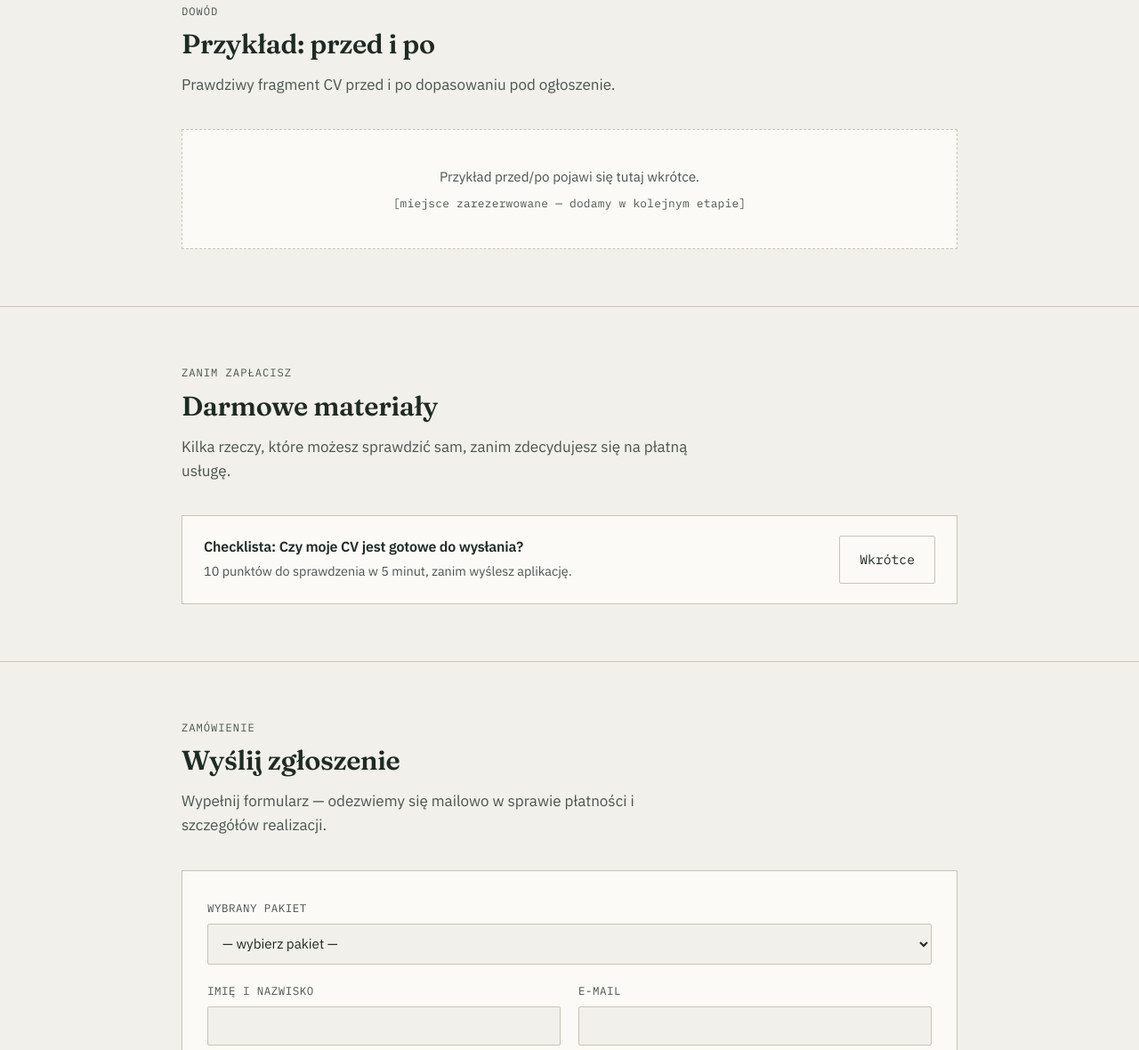
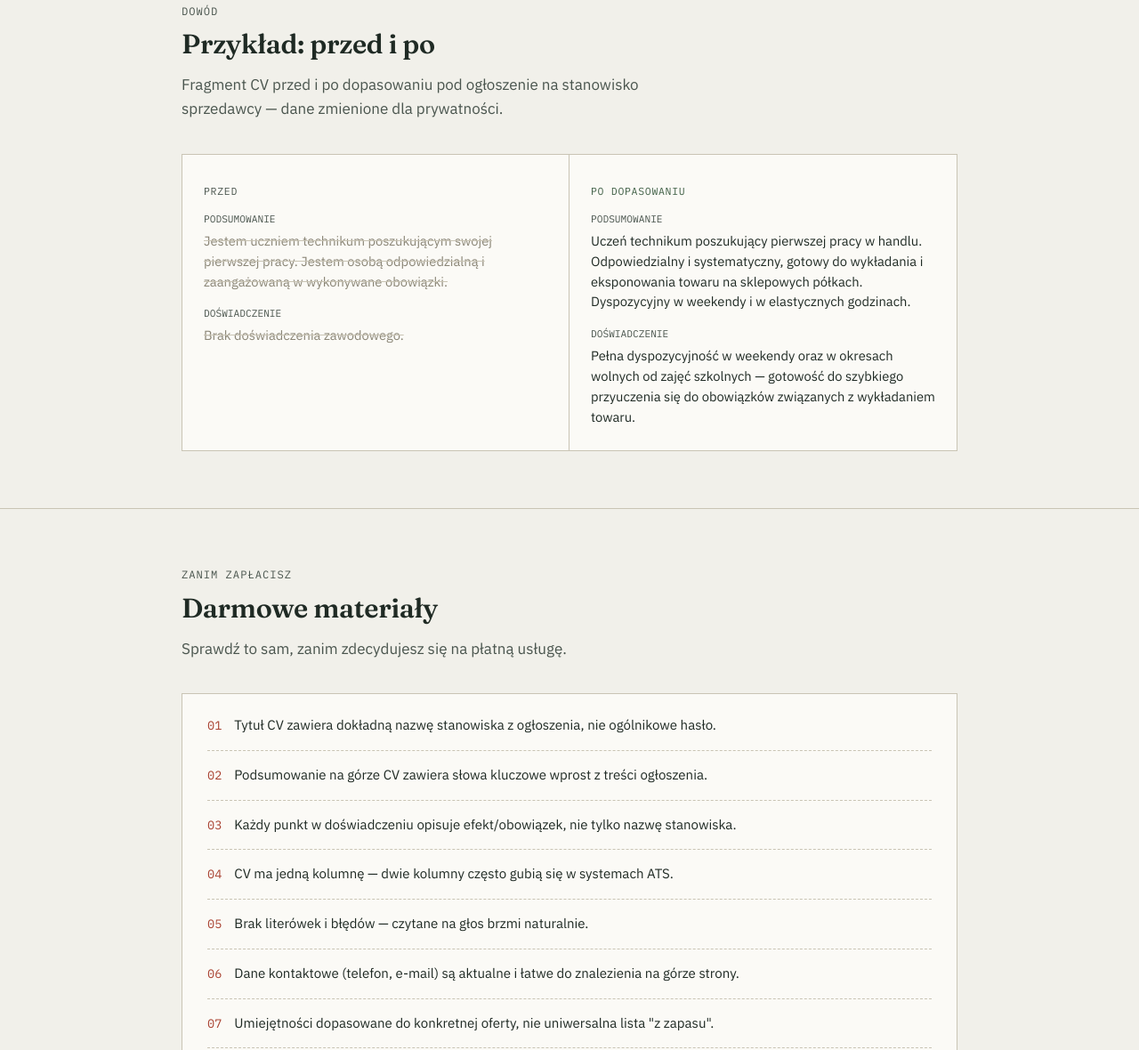
Before and after one commit to kontaktdobierz/dobierz, a website: page index.html in a window 1280 px wide. Shown: the part 2000-3180 px from the top of the page at 89% size. Drawn offline with Linux system fonts and the light colour scheme.

Commit message:
index.html

```diff
--- a/index.html
+++ b/index.html
@@ -414,6 +414,78 @@
     margin-top:8px;
     font-size:0.8rem;
   }
+  .compare{
+    display:grid;
+    grid-template-columns:1fr 1fr;
+    gap:0;
+    border:1px solid var(--line);
+  }
+  @media (max-width:720px){ .compare{grid-template-columns:1fr;} }
+  .compare > div{
+    padding:26px 24px;
+  }
+  .compare .before{
+    background:var(--paper-card);
+    border-right:1px solid var(--line);
+  }
+  @media (max-width:720px){ .compare .before{ border-right:none; border-bottom:1px solid var(--line); } }
+  .compare .after{
+    background:#FBFAF6;
+  }
+  .compare-label{
+    font-family:'IBM Plex Mono', monospace;
+    font-size:0.72rem;
+    letter-spacing:0.06em;
+    text-transform:uppercase;
+    margin-bottom:14px;
+    display:inline-block;
+  }
+  .compare .before .compare-label{ color:var(--ink-soft); }
+  .compare .after .compare-label{ color:var(--green); }
+  .compare-field{
+    font-family:'IBM Plex Mono', monospace;
+    font-size:0.7rem;
+    color:var(--ink-soft);
+    text-transform:uppercase;
+    margin:16px 0 4px;
+  }
+  .compare-field:first-of-type{ margin-top:0; }
+  .compare p.txt{
+    font-size:0.92rem;
+    line-height:1.55;
+    margin:0;
+    color:var(--ink);
+  }
+  .compare .before p.txt{ color:#8B8677; text-decoration:line-through; text-decoration-color:#C9C4B4; }
+
+  .checklist-card{
+    border:1px solid var(--line);
+    background:var(--paper-card);
+    padding:8px 28px;
+  }
+  .checklist-card li{
+    display:flex;
+    gap:14px;
+    align-items:flex-start;
+    padding:16px 0;
+    border-top:1px dashed var(--line);
+    list-style:none;
+  }
+  .checklist-card li:first-child{ border-top:none; }
+  .checklist-card .num{
+    font-family:'IBM Plex Mono', monospace;
+    color:var(--red);
+    font-size:0.85rem;
+    flex-shrink:0;
+    padding-top:1px;
+  }
+  .checklist-card p{
+    margin:0;
+    font-size:0.94rem;
+    color:var(--ink);
+    line-height:1.5;
+  }
+  .checklist-card ul{ margin:0; padding:0; }
 
   /* ---------- FORMULARZ ZAMÓWIENIA ---------- */
   .order-form{
@@ -673,11 +745,23 @@
     <div class="section-head">
       <div class="section-eyebrow">Dowód</div>
       <h2>Przykład: przed i po</h2>
-      <p>Prawdziwy fragment CV przed i po dopasowaniu pod ogłoszenie.</p>
+      <p>Fragment CV przed i po dopasowaniu pod ogłoszenie na stanowisko sprzedawcy — dane zmienione dla prywatności.</p>
     </div>
-    <div class="example-box">
-      Przykład przed/po pojawi się tutaj wkrótce.
-      <span class="mono">[miejsce zarezerwowane — dodamy w kolejnym etapie]</span>
+    <div class="compare">
+      <div class="before">
+        <span class="compare-label">Przed</span>
+        <div class="compare-field">Podsumowanie</div>
+        <p class="txt">Jestem uczniem technikum poszukującym swojej pierwszej pracy. Jestem osobą odpowiedzialną i zaangażowaną w wykonywane obowiązki.</p>
+        <div class="compare-field">Doświadczenie</div>
+        <p class="txt">Brak doświadczenia zawodowego.</p>
+      </div>
+      <div class="after">
+        <span class="compare-label">Po dopasowaniu</span>
+        <div class="compare-field">Podsumowanie</div>
+        <p class="txt">Uczeń technikum poszukujący pierwszej pracy w handlu. Odpowiedzialny i systematyczny, gotowy do wykładania i eksponowania towaru na sklepowych półkach. Dyspozycyjny w weekendy i w elastycznych godzinach.</p>
+        <div class="compare-field">Doświadczenie</div>
+        <p class="txt">Pełna dyspozycyjność w weekendy oraz w okresach wolnych od zajęć szkolnych — gotowość do szybkiego przyuczenia się do obowiązków związanych z wykładaniem towaru.</p>
+      </div>
     </div>
   </div>
 </section>
@@ -687,14 +771,21 @@
     <div class="section-head">
       <div class="section-eyebrow">Zanim zapłacisz</div>
       <h2>Darmowe materiały</h2>
-      <p>Kilka rzeczy, które możesz sprawdzić sam, zanim zdecydujesz się na płatną usługę.</p>
+      <p>Sprawdź to sam, zanim zdecydujesz się na płatną usługę.</p>
     </div>
-    <div class="resource-card">
-      <div>
-        <h3>Checklista: Czy moje CV jest gotowe do wysłania?</h3>
-        <p>10 punktów do sprawdzenia w 5 minut, zanim wyślesz aplikację.</p>
-      </div>
-      <a href="#" class="btn btn-ghost">Wkrótce</a>
+    <div class="checklist-card">
+      <ul>
+        <li><span class="num">01</span><p>Tytuł CV zawiera dokładną nazwę stanowiska z ogłoszenia, nie ogólnikowe hasło.</p></li>
+        <li><span class="num">02</span><p>Podsumowanie na górze CV zawiera słowa kluczowe wprost z treści ogłoszenia.</p></li>
+        <li><span class="num">03</span><p>Każdy punkt w doświadczeniu opisuje efekt/obowiązek, nie tylko nazwę stanowiska.</p></li>
+        <li><span class="num">04</span><p>CV ma jedną kolumnę — dwie kolumny często gubią się w systemach ATS.</p></li>
+        <li><span class="num">05</span><p>Brak literówek i błędów — czytane na głos brzmi naturalnie.</p></li>
+        <li><span class="num">06</span><p>Dane kontaktowe (telefon, e-mail) są aktualne i łatwe do znalezienia na górze strony.</p></li>
+        <li><span class="num">07</span><p>Umiejętności dopasowane do konkretnej oferty, nie uniwersalna lista "z zapasu".</p></li>
+        <li><span class="num">08</span><p>Plik zapisany jako PDF (nie .docx ani zdjęcie) — tak, żeby wyglądał tak samo u każdego pracodawcy.</p></li>
+        <li><span class="num">09</span><p>Nazwa pliku zawiera Twoje imię i nazwisko, nie "CV(4)final_ostateczne.pdf".</p></li>
+        <li><span class="num">10</span><p>CV mieści się na jednej stronie (dwóch, jeśli masz kilka lat doświadczenia).</p></li>
+      </ul>
     </div>
   </div>
 </section>
```
